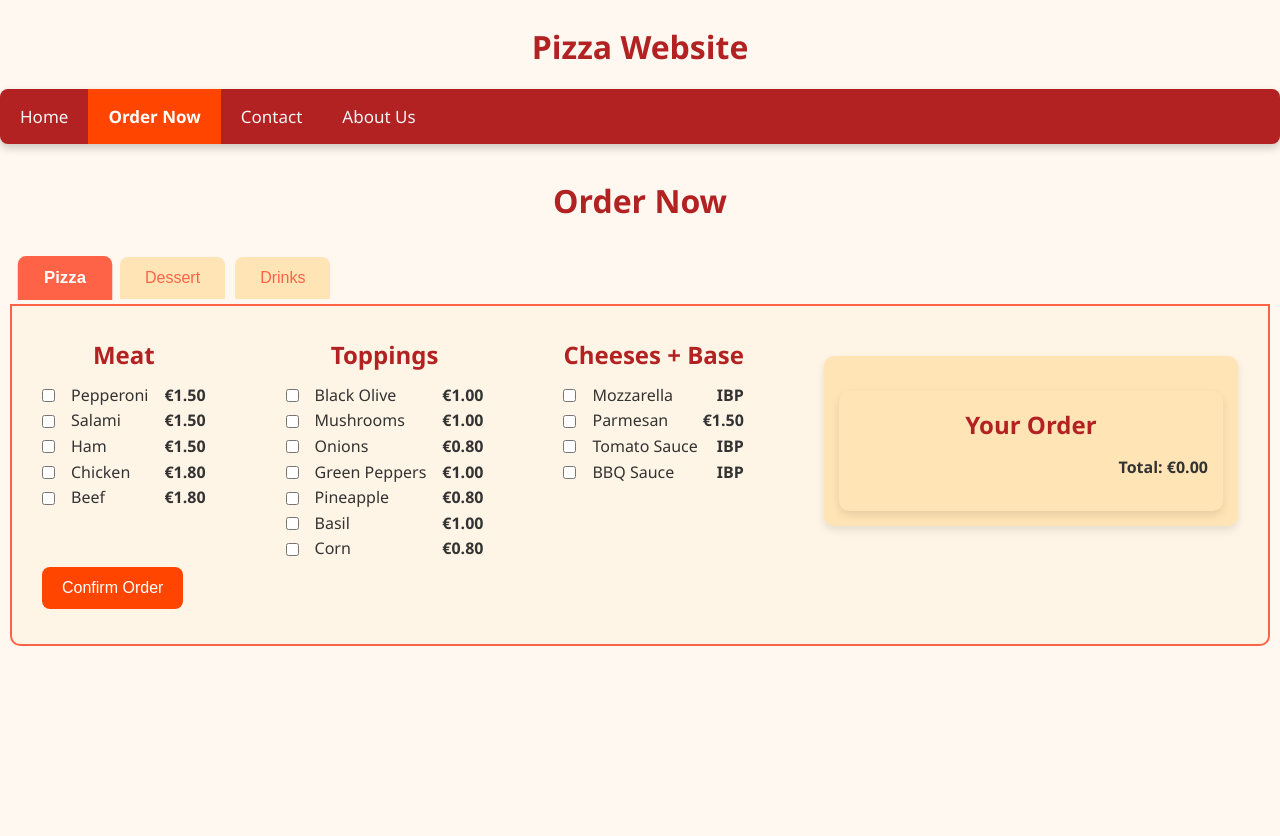
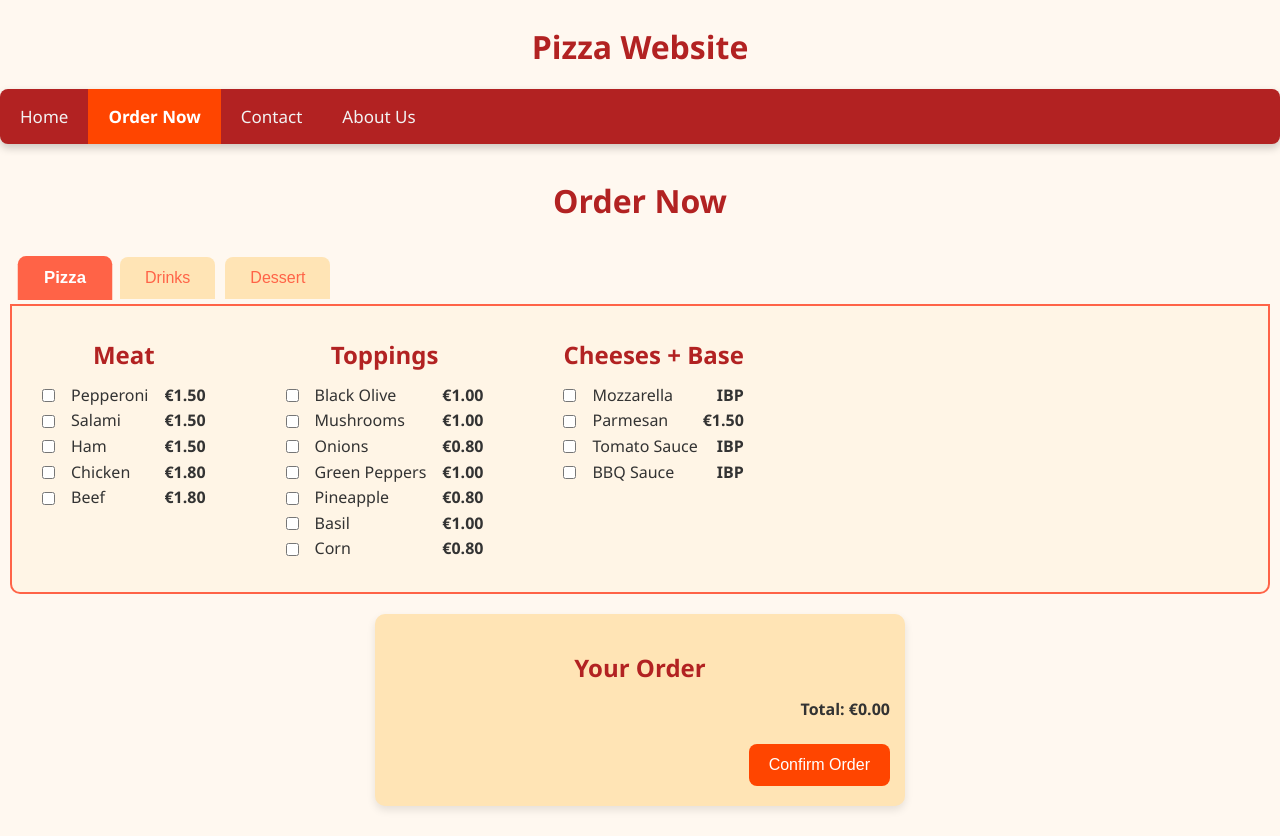
Before and after one commit to LuckyDog-Studios/pizza_db_project, a Flask app: page /order in a window 1280 px wide. Before the commit the page ends 646 px from the top, so only its background shows below. Run offline with Flask 3, Linux system fonts and the light colour scheme.

Commit message:
finished orders page

```diff
--- a/static/style.css
+++ b/static/style.css
@@ -206,15 +206,14 @@ input, select {
 
 
 .order-box {
-    background: #ffe4b5; /* soft highlight */
+    background: #ffe4b5;
     border-radius: 10px;
     padding: 15px;
-    margin-top: 20px;
+    margin: 20px auto; /* centers horizontally */
     max-width: 500px;
     font-family: 'Segoe UI', Tahoma, Geneva, Verdana, sans-serif;
     box-shadow: 0 4px 8px rgba(0,0,0,0.1);
-    flex: 1;
-    min-width: 250px; /* optional, prevents it from shrinking too much */
+    min-width: 250px;
 }
 
 .order-box h2 {
@@ -241,3 +240,20 @@ input, select {
     margin-top: 10px;
     text-align: right;
 }
+
+.order-box .button-container {
+    display: flex;
+    justify-content: flex-end; /* pushes button to the right */
+    margin-top: 15px;          /* spacing from list items */
+}
+
+.order-box .button-container button {
+    background: #ff4500;
+    color: white;
+    padding: 12px 20px;
+    border: none;
+    border-radius: 8px;
+    font-size: 1rem;
+    cursor: pointer;
+    transition: all 0.3s ease;
+}
--- a/templates/order.html
+++ b/templates/order.html
@@ -7,8 +7,8 @@
     <h1>Order Now</h1>
     <div class="tab-buttons">
         <button class="tab-link active" data-tab="tab1">Pizza</button>
-        <button class="tab-link" data-tab="tab2">Dessert</button>
         <button class="tab-link" data-tab="tab2">Drinks</button>
+        <button class="tab-link" data-tab="tab3">Dessert</button>
     </div>
 
     <div id="tab1" class="tab-content active">
@@ -54,30 +54,54 @@
                 <label><input type="checkbox" name="bbq_sauce">BBQ Sauce
                 <span class="price">IBP</span></label>
             </div>
-            <div class="order-box">
-                <div class="order-box">
-                    <h2>Your Order</h2>
-                    <ul id="order-list">
-                        <!-- Items will be added here dynamically -->
-                    </ul>
-                    <p id="order-total">Total: €0.00</p>
-                </div>
-            </div>
         </div>
-
-
-        <button>Confirm Order</button>
     </div>
 
     <div id="tab2" class="tab-content">
-        <h2>Content for Tab 2</h2>
-        <p>This is the second tab’s content.</p>
+        <div class="sections">
+            <div>
+                <h2>Drinks</h2>
+                <label><input type="checkbox" name="coca_cola">Coca Cola
+                <span class="price">€2.50</span></label>
+                <label><input type="checkbox" name="fanta">Fanta
+                <span class="price">€2.50</span></label>
+                <label><input type="checkbox" name="iced_tea">Iced Tea
+                <span class="price">€2.50</span></label>
+                <label><input type="checkbox" name="sprite">Sprite
+                <span class="price">€2.50</span></label>
+
+            </div>
+        </div>
     </div>
 
     <div id="tab3" class="tab-content">
-        <h2>Content for Tab 2</h2>
-        <p>This is the second tab’s content.</p>
+        <div class="sections">
+            <div>
+                <h2>Dessert</h2>
+                <label><input type="checkbox" name="chocolate_cake">Chocolate Cake
+                <span class="price">€5.50</span></label>
+                <label><input type="checkbox" name="tiramisu">Tiramisu
+                <span class="price">€5.80</span></label>
+                <label><input type="checkbox" name="creme_brulee">Creme Brulee
+                <span class="price">€6.00</span></label>
+                <label><input type="checkbox" name="vanilla_ice_cream">Vanilla Ice Cream
+                <span class="price">€4.50</span></label>
+            </div>
+        </div>
     </div>
+
+    <div class="order-box">
+        <h2>Your Order</h2>
+        <ul id="order-list">
+            <!-- Items will be added here dynamically -->
+        </ul>
+        <p id="order-total">Total: €0.00</p>
+        <div class="button-container">
+            <button>Confirm Order</button>
+        </div>
+    </div>
+
+
 </div>
 
 <script>
```
